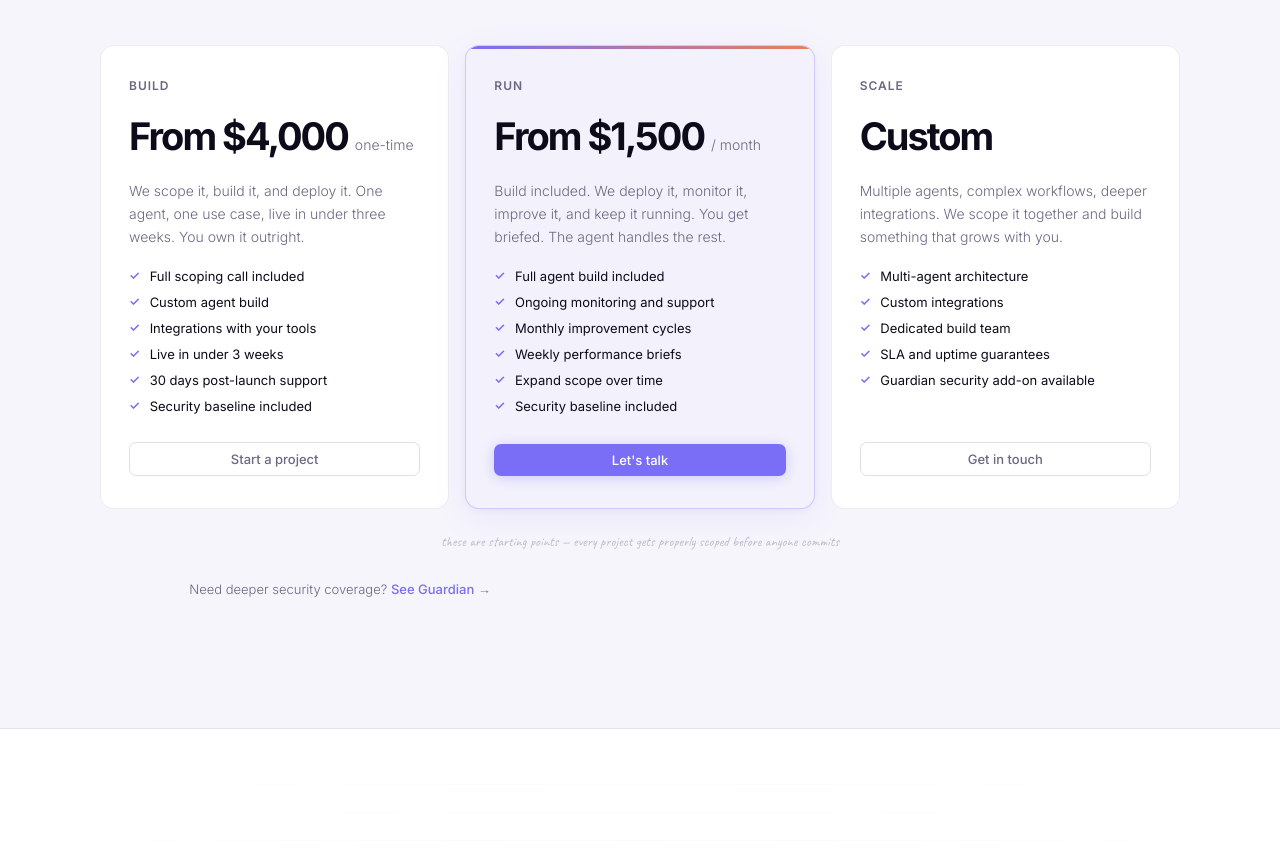
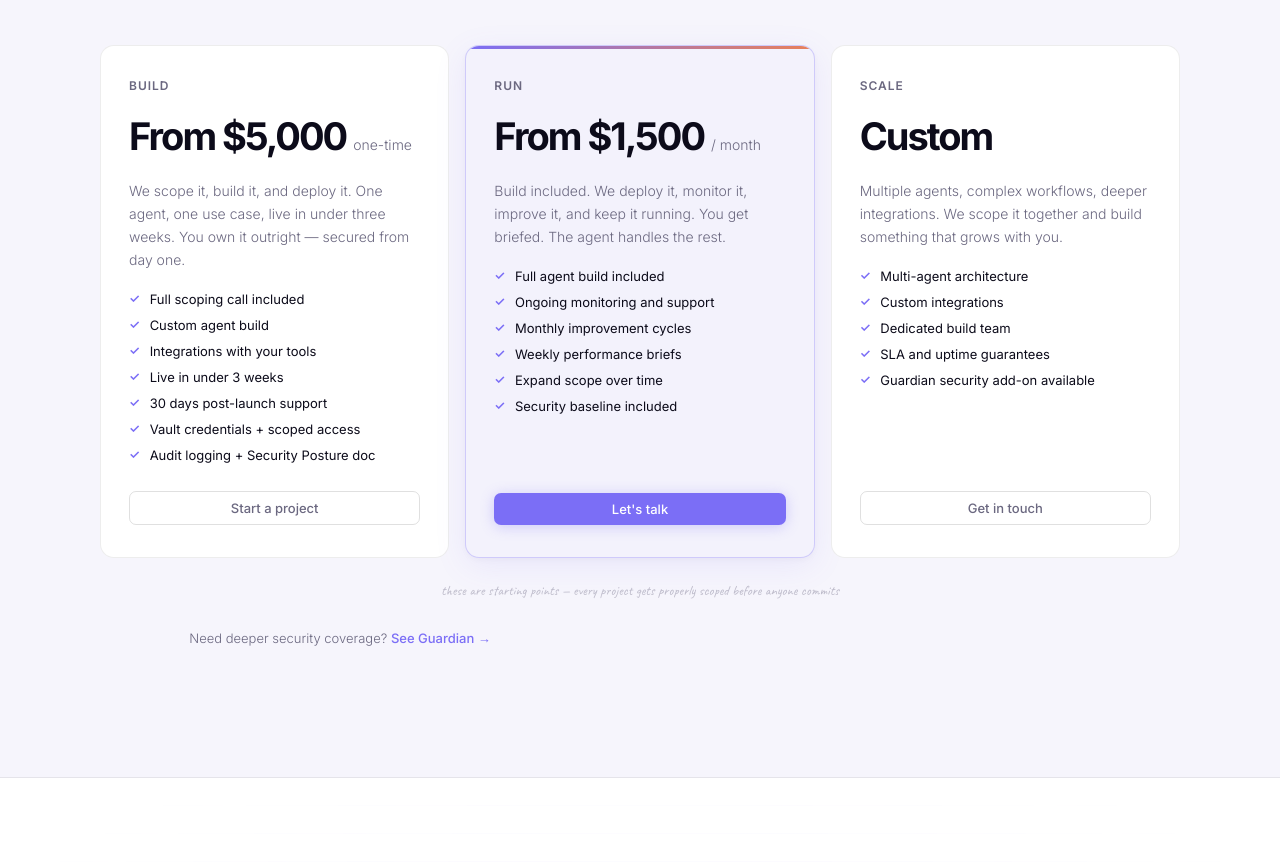
Before and after one commit to mindstretch/Stackofnapkins, a plain HTML site: page services.html in a window 1280 px wide. Shown: the part 4144-5010 px from the top of the page. Drawn offline with Linux system fonts and the light colour scheme.

Commit message:
Raise Build to $5k with security baked in, clarify Guardian Hardening positioning

```diff
--- a/services.html
+++ b/services.html
@@ -450,15 +450,16 @@
     <div class="pricing-grid">
       <div class="pricing-card">
         <p class="plan-name">Build</p>
-        <p class="plan-price">From $4,000 <span>one-time</span></p>
-        <p class="plan-desc">We scope it, build it, and deploy it. One agent, one use case, live in under three weeks. You own it outright.</p>
+        <p class="plan-price">From $5,000 <span>one-time</span></p>
+        <p class="plan-desc">We scope it, build it, and deploy it. One agent, one use case, live in under three weeks. You own it outright — secured from day one.</p>
         <div class="plan-features">
           <div class="plan-feature">Full scoping call included</div>
           <div class="plan-feature">Custom agent build</div>
           <div class="plan-feature">Integrations with your tools</div>
           <div class="plan-feature">Live in under 3 weeks</div>
           <div class="plan-feature">30 days post-launch support</div>
-          <div class="plan-feature">Security baseline included</div>
+          <div class="plan-feature">Vault credentials + scoped access</div>
+          <div class="plan-feature">Audit logging + Security Posture doc</div>
         </div>
         <div class="plan-cta">
           <a href="/contact" class="btn btn-outline" style="width:100%;justify-content:center;margin-top:8px">Start a project</a>
```
Also changed, not shown: security.html (+1 -1 lines).
